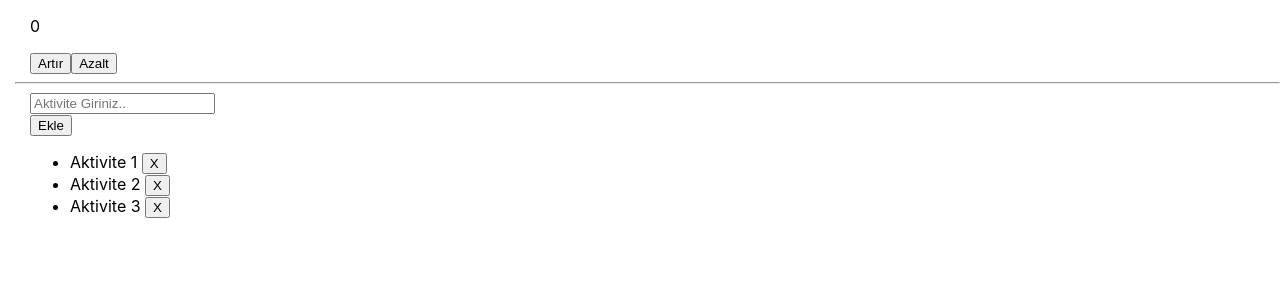
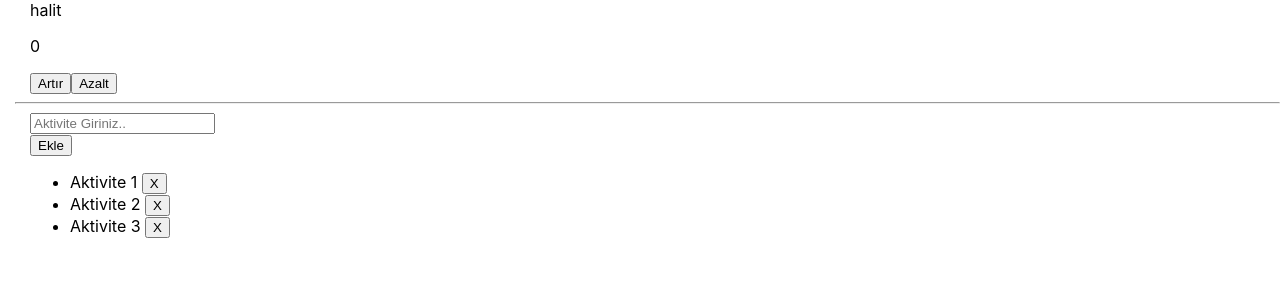
Before and after one commit to halit-kalayci-instruction/tobeto-b-react, a React (Create React App) app: page / in a window 1280 px wide. Shown: the top 300 px of the page. Built offline with nearby package versions, Linux system fonts and the light colour scheme.

Commit message:
components

```diff
--- a/src/App.js
+++ b/src/App.js
@@ -1,5 +1,6 @@
 import { useEffect, useState } from 'react';
 import './App.css';
+import Navbar from './Navbar';
 
 
 // JSX => HTML + JS
@@ -48,8 +49,13 @@ export default function App() {
   const removeActivity = (activity) => {
     setActivityList(activityList.filter(i => i !== activity));
   }
+  let id = 1;
   return (
     <>
+      <Navbar name="halit" id={id} />
+      {/* <Navbar>
+        <div>Merhaba</div>
+      </Navbar> */}
       <div>
         <p>{total}</p>
       </div>
--- /dev/null
+++ b/src/Navbar.jsx
@@ -0,0 +1,6 @@
+function Navbar(props) {
+	console.log(props);
+	return <div>{props.name}</div>;
+}
+
+export default Navbar;
```
